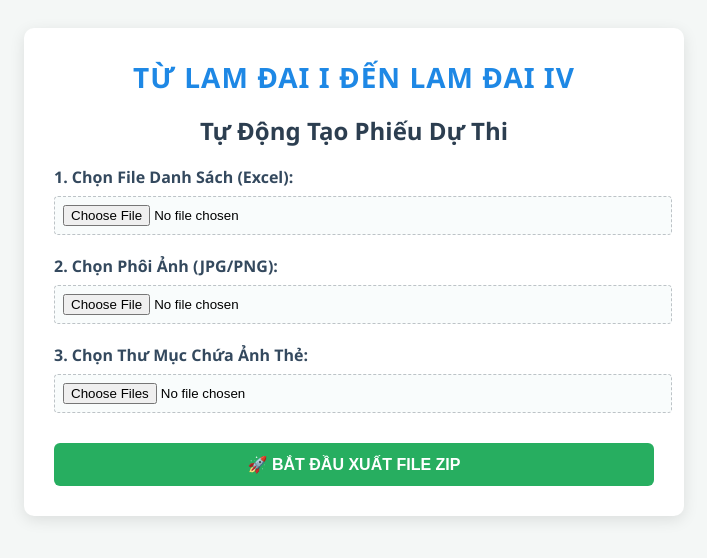
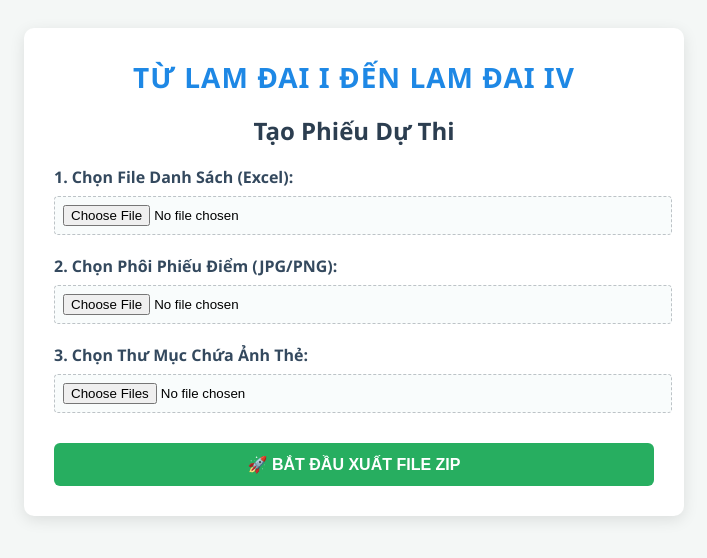
Before and after one commit to voduongthangquang-lab/PHIEU_DIEM_ONLINE, a plain HTML site: page index_lamdai.html in a window 1280 px wide. Shown: the part 128-686 px from the top of the page, without its empty margins (286-993 px from the left). Drawn offline with nearby package versions, Linux system fonts and the light colour scheme.

Commit message:
Update index_lamdai.html

```diff
--- a/index_lamdai.html
+++ b/index_lamdai.html
@@ -37,7 +37,7 @@
 
     <div class="container">
         <div class="top-banner">TỪ LAM ĐAI I ĐẾN LAM ĐAI IV</div>
-        <h2>Tự Động Tạo Phiếu Dự Thi</h2>
+        <h2> Tạo Phiếu Dự Thi</h2>
 
         <div class="form-group">
             <label>1. Chọn File Danh Sách (Excel):</label>
@@ -45,7 +45,7 @@
         </div>
 
         <div class="form-group">
-            <label>2. Chọn Phôi Ảnh (JPG/PNG):</label>
+            <label>2. Chọn Phôi Phiếu Điểm (JPG/PNG):</label>
             <input type="file" id="template-file" accept="image/jpeg, image/png" />
         </div>
 
@@ -60,9 +60,8 @@
     </div>
 
     <script>
-        // Thiết lập tọa độ X, Y để điền chữ lên phôi
         const textCoords = {
-            'STT': {x: 2280, y: 190}, // Tăng y lên 190 để đẩy số xuống dưới
+            'STT': {x: 2280, y: 190},
             'Họ và Tên': {x: 393, y: 753},
             'Địa chỉ': {x: 393, y: 840},
             'Đơn vị': {x: 393, y: 928},
```
